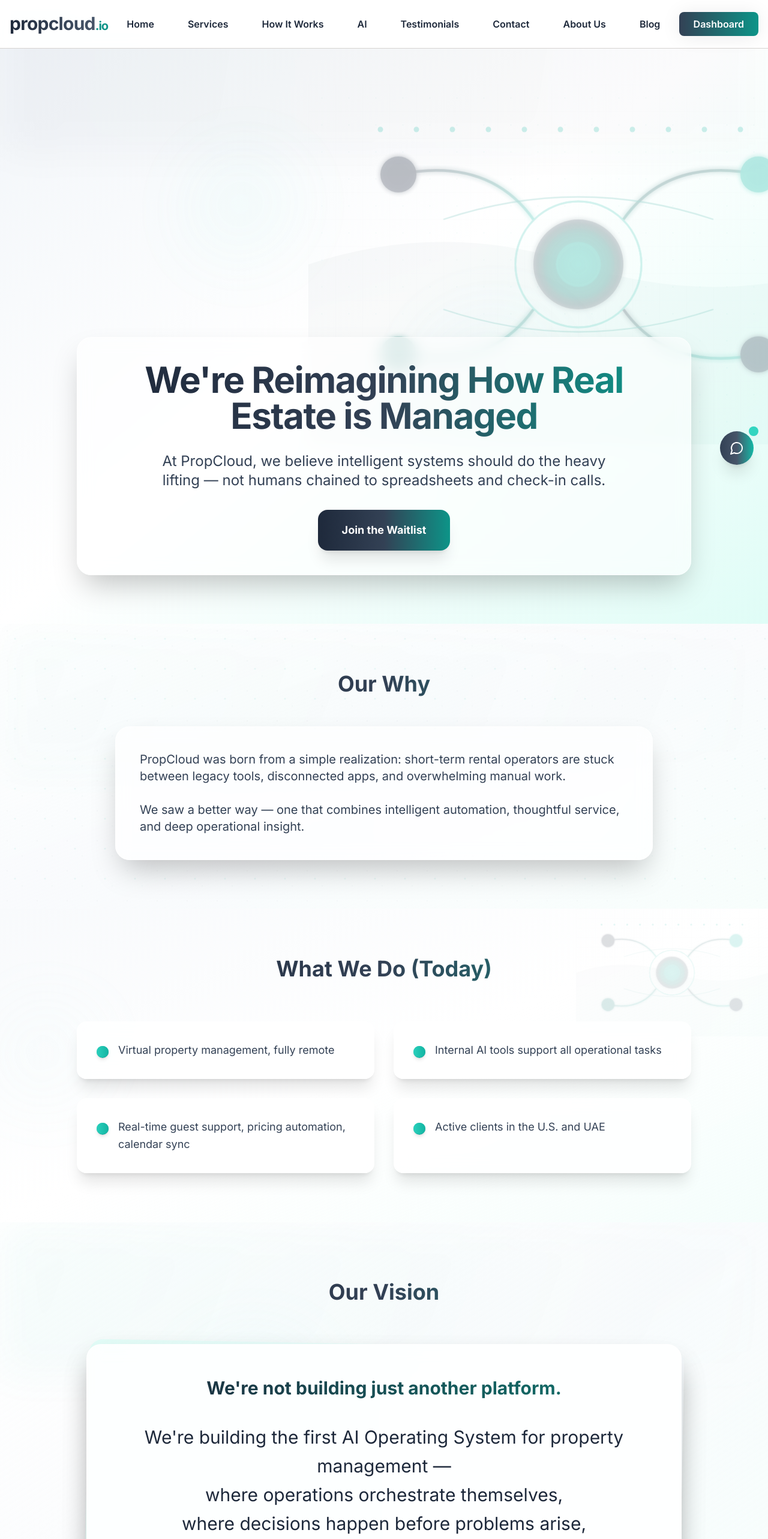
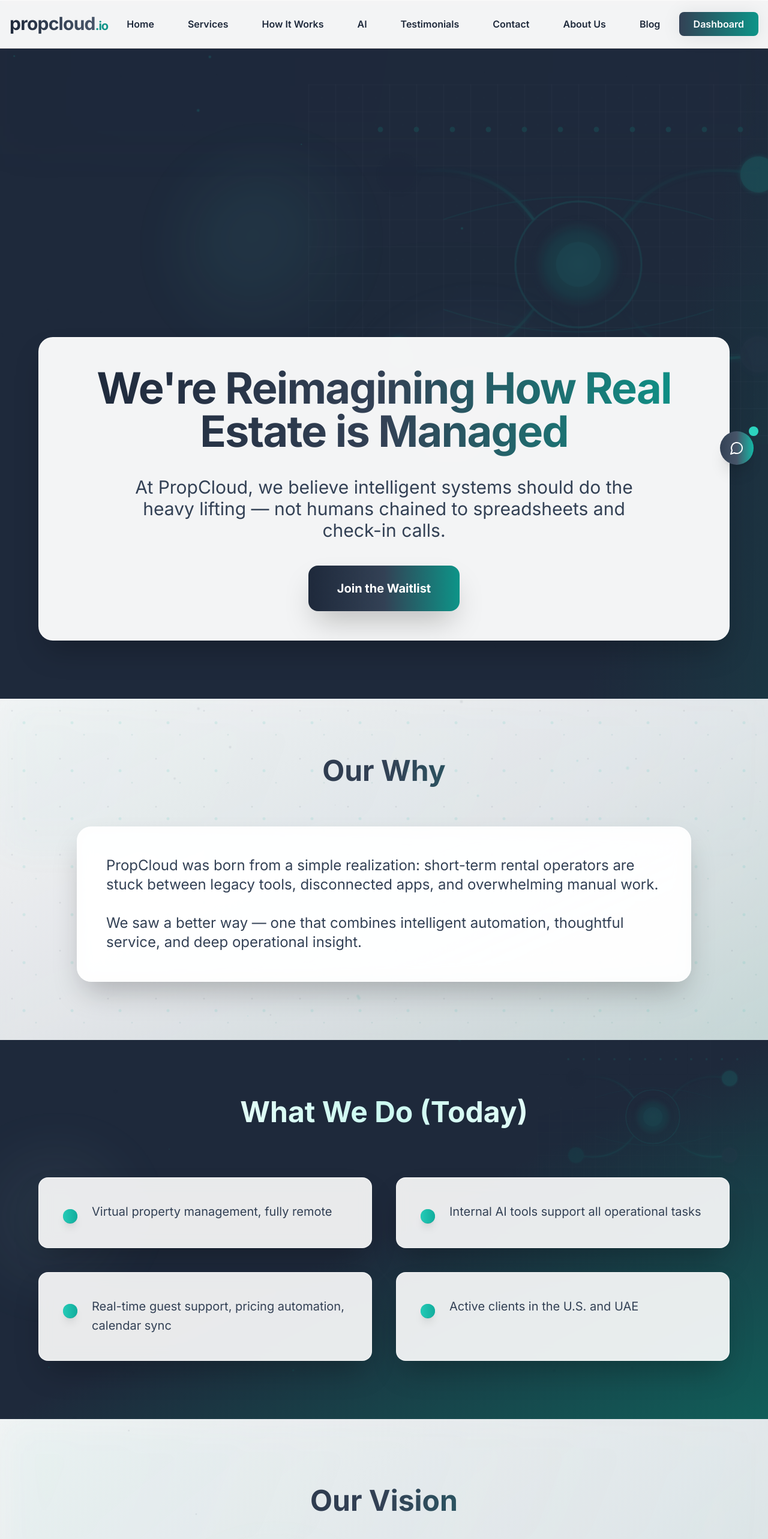
Before and after one commit to propcloud-io/propcloud-future-web, a React (Vite) app: page /about in a window 1280 px wide. Shown: the top 2566 px of the page at 60% size. Built offline with nearby package versions, Linux system fonts and the light colour scheme.

Commit message:
Enhance: Apply consistent visual styles across pages
Apply the same visual enhancements (gradient backgrounds, blur effects, animations) to all website pages for a consistent and professional look.

```diff
--- a/src/pages/About.tsx
+++ b/src/pages/About.tsx
@@ -3,6 +3,7 @@ import Header from "@/components/Header";
 import Footer from "@/components/Footer";
 import AbstractAccent from "@/components/AbstractAccent";
 import SystemGraphic from "@/components/SystemGraphic";
+import ParticleBackground from "@/components/ParticleBackground";
 import { Handshake, Settings, Search, Brain } from "lucide-react";
 import { useEffect } from "react";
 
@@ -28,31 +29,32 @@ export default function About() {
   }, []);
 
   return (
-    <div className="relative min-h-screen flex flex-col bg-gradient-to-br from-slate-50 via-white to-teal-50/50 font-sans overflow-x-hidden">
+    <div className="relative min-h-screen flex flex-col bg-gradient-to-br from-slate-800 via-propcloud-800 to-teal-800 font-sans overflow-x-hidden">
       <Header />
 
       {/* ENHANCED HERO SECTION */}
-      <section className="relative flex flex-col items-center justify-center text-center pt-40 pb-20 px-4 bg-gradient-to-br from-slate-100 via-white to-teal-100/60 overflow-hidden">
-        <AbstractAccent position="top" color="blue" className="opacity-50" />
-        <SystemGraphic className="absolute top-20 left-1/2 transform -translate-x-1/2 opacity-30 z-0 scale-150" />
+      <section className="relative flex flex-col items-center justify-center text-center pt-40 pb-24 px-4 overflow-hidden">
+        <AbstractAccent position="top" color="blue" className="opacity-70" />
+        <ParticleBackground density="heavy" className="opacity-40" />
+        <SystemGraphic className="absolute top-20 left-1/2 transform -translate-x-1/2 opacity-20 z-0 scale-150" />
 
         {/* Enhanced background visuals */}
-        <div className="absolute inset-0 pointer-events-none opacity-20">
-          <div className="absolute top-1/4 left-1/4 w-48 h-48 bg-gradient-to-br from-teal-300/60 to-transparent rounded-full blur-3xl animate-pulse"></div>
-          <div className="absolute bottom-1/4 right-1/4 w-64 h-64 bg-gradient-to-br from-slate-300/50 to-transparent rounded-full blur-3xl animate-pulse" style={{animationDelay: '2s'}}></div>
+        <div className="absolute inset-0 pointer-events-none opacity-30">
+          <div className="absolute top-1/4 left-1/4 w-64 h-64 bg-gradient-to-br from-teal-300/60 to-transparent rounded-full blur-3xl animate-pulse"></div>
+          <div className="absolute bottom-1/4 right-1/4 w-80 h-80 bg-gradient-to-br from-slate-300/50 to-transparent rounded-full blur-3xl animate-pulse" style={{animationDelay: '2s'}}></div>
         </div>
 
         <div className="container mx-auto relative z-10">
-          <div className="relative bg-white/60 backdrop-blur-md rounded-3xl p-10 shadow-2xl border border-white/60 max-w-5xl mx-auto">
-            <h1 className="text-4xl md:text-5xl lg:text-6xl font-extrabold tracking-tight mb-6 max-w-4xl mx-auto leading-tight bg-gradient-to-r from-slate-800 via-propcloud-700 to-teal-600 bg-clip-text text-transparent animate-fade-up">
+          <div className="relative bg-white/95 backdrop-blur-md rounded-3xl p-12 shadow-2xl border border-white/60 max-w-6xl mx-auto">
+            <h1 className="text-5xl md:text-6xl lg:text-7xl font-extrabold tracking-tight mb-8 max-w-5xl mx-auto leading-tight bg-gradient-to-r from-slate-800 via-propcloud-700 to-teal-600 bg-clip-text text-transparent animate-fade-up">
               We're Reimagining How Real Estate is Managed
             </h1>
-            <p className="text-xl md:text-2xl text-slate-700 mb-8 max-w-3xl mx-auto font-medium leading-relaxed animate-fade-up" style={{animationDelay: '.13s', animationFillMode: 'both'}}>
+            <p className="text-2xl md:text-3xl text-slate-700 mb-10 max-w-4xl mx-auto font-medium leading-relaxed animate-fade-up" style={{animationDelay: '.13s', animationFillMode: 'both'}}>
               At PropCloud, we believe intelligent systems should do the heavy lifting — not humans chained to spreadsheets and check-in calls.
             </p>
             <button
               onClick={openChatBot}
-              className="inline-block bg-gradient-to-r from-slate-800 via-propcloud-700 to-teal-600 text-white font-bold rounded-2xl px-10 py-5 text-lg shadow-xl hover:shadow-2xl hover:scale-105 transition-all duration-300 animate-fade-up"
+              className="inline-block bg-gradient-to-r from-slate-800 via-propcloud-700 to-teal-600 text-white font-bold rounded-2xl px-12 py-6 text-xl shadow-2xl hover:shadow-3xl hover:scale-105 transition-all duration-300 animate-fade-up"
               style={{animationDelay: '.26s', animationFillMode: 'both'}}
             >
               Join the Waitlist
@@ -62,29 +64,30 @@ export default function About() {
       </section>
 
       {/* ENHANCED OUR WHY */}
-      <section className="bg-gradient-to-br from-white via-slate-50/70 to-teal-50/40 px-4 py-20 relative overflow-hidden">
-        <AbstractAccent position="top" color="green" className="opacity-30" />
+      <section className="bg-gradient-to-br from-white/95 via-slate-50/90 to-teal-50/80 backdrop-blur-md px-4 py-24 relative overflow-hidden">
+        <AbstractAccent position="top" color="green" className="opacity-40" />
+        <ParticleBackground density="medium" className="opacity-25" />
 
         {/* Enhanced decorative pattern */}
         <div className="absolute inset-0 opacity-20">
           <svg width="100%" height="100%" xmlns="http://www.w3.org/2000/svg">
             <defs>
-              <pattern id="about-dots-enhanced" width="50" height="50" patternUnits="userSpaceOnUse">
-                <circle cx="25" cy="25" r="1.5" fill="#14b8a6" opacity="0.4"/>
-                <circle cx="12" cy="12" r="0.8" fill="#1e293b" opacity="0.3"/>
-                <circle cx="37" cy="37" r="0.8" fill="#0f766e" opacity="0.3"/>
+              <pattern id="about-dots-enhanced" width="80" height="80" patternUnits="userSpaceOnUse">
+                <circle cx="40" cy="40" r="2.5" fill="#14b8a6" opacity="0.5"/>
+                <circle cx="20" cy="20" r="1.5" fill="#1e293b" opacity="0.4"/>
+                <circle cx="60" cy="60" r="1.5" fill="#0f766e" opacity="0.4"/>
               </pattern>
             </defs>
             <rect width="100%" height="100%" fill="url(#about-dots-enhanced)" />
           </svg>
         </div>
 
-        <div className="max-w-4xl mx-auto text-left relative z-10">
-          <h2 className="text-3xl md:text-4xl font-bold mb-12 bg-gradient-to-r from-slate-800 via-propcloud-700 to-teal-600 bg-clip-text text-transparent animate-fade-up text-center">
+        <div className="max-w-5xl mx-auto text-left relative z-10">
+          <h2 className="text-4xl md:text-5xl font-bold mb-16 bg-gradient-to-r from-slate-800 via-propcloud-700 to-teal-600 bg-clip-text text-transparent animate-fade-up text-center">
             Our Why
           </h2>
-          <div className="bg-white/70 backdrop-blur-md rounded-3xl p-10 border border-white/60 shadow-2xl">
-            <p className="text-lg md:text-xl text-slate-700 leading-relaxed animate-fade-up" style={{animationDelay:'.06s', animationFillMode:'both'}}>
+          <div className="bg-white/90 backdrop-blur-md rounded-3xl p-12 border border-white/60 shadow-2xl">
+            <p className="text-xl md:text-2xl text-slate-700 leading-relaxed animate-fade-up" style={{animationDelay:'.06s', animationFillMode:'both'}}>
               PropCloud was born from a simple realization: short-term rental operators are stuck between legacy tools, disconnected apps, and overwhelming manual work.
               <br /><br />
               We saw a better way — one that combines intelligent automation, thoughtful service, and deep operational insight.
@@ -94,22 +97,23 @@ export default function About() {
       </section>
 
       {/* ENHANCED WHAT WE DO TODAY */}
-      <section className="bg-gradient-to-br from-slate-50 via-white to-teal-50/60 px-4 py-20 relative overflow-hidden">
-        <div className="absolute top-0 right-0 w-80 h-80 opacity-15">
+      <section className="bg-gradient-to-br from-slate-800 via-propcloud-800 to-teal-800 px-4 py-24 relative overflow-hidden">
+        <div className="absolute top-0 right-0 w-96 h-96 opacity-15">
           <SystemGraphic />
         </div>
+        <ParticleBackground density="light" className="opacity-20" />
 
         {/* Enhanced background visuals */}
-        <div className="absolute inset-0 pointer-events-none opacity-15">
-          <div className="absolute top-1/3 left-1/5 w-40 h-40 bg-gradient-to-br from-teal-200/60 to-transparent rounded-full blur-3xl animate-pulse"></div>
-          <div className="absolute bottom-1/3 right-1/5 w-48 h-48 bg-gradient-to-br from-slate-200/60 to-transparent rounded-full blur-3xl animate-pulse" style={{animationDelay: '1.5s'}}></div>
+        <div className="absolute inset-0 pointer-events-none opacity-20">
+          <div className="absolute top-1/3 left-1/5 w-48 h-48 bg-gradient-to-br from-teal-200/60 to-transparent rounded-full blur-3xl animate-pulse"></div>
+          <div className="absolute bottom-1/3 right-1/5 w-56 h-56 bg-gradient-to-br from-slate-200/60 to-transparent rounded-full blur-3xl animate-pulse" style={{animationDelay: '1.5s'}}></div>
         </div>
 
-        <div className="max-w-5xl mx-auto relative z-10">
-          <h2 className="text-3xl md:text-4xl font-bold mb-16 text-center bg-gradient-to-r from-slate-800 via-propcloud-700 to-teal-600 bg-clip-text text-transparent animate-fade-up">
+        <div className="max-w-6xl mx-auto relative z-10">
+          <h2 className="text-4xl md:text-5xl font-bold mb-20 text-center bg-gradient-to-r from-white via-teal-100 to-white bg-clip-text text-transparent animate-fade-up">
             What We Do (Today)
           </h2>
-          <div className="grid md:grid-cols-2 gap-8">
+          <div className="grid md:grid-cols-2 gap-10">
             {[
               "Virtual property management, fully remote",
               "Internal AI tools support all operational tasks",
@@ -118,13 +122,13 @@ export default function About() {
             ].map((item, idx) => (
               <div
                 key={idx}
-                className="flex items-start gap-4 p-8 bg-white/80 backdrop-blur-md rounded-2xl shadow-xl hover:shadow-2xl hover:scale-105 transition-all duration-300 animate-fade-up border border-white/60"
+                className="flex items-start gap-6 p-10 bg-white/90 backdrop-blur-md rounded-2xl shadow-2xl hover:shadow-3xl hover:scale-105 transition-all duration-300 animate-fade-up border border-white/60"
                 style={{animationDelay: `${0.06 + idx * 0.08}s`, animationFillMode: 'both'}}
               >
-                <div className="flex-shrink-0 w-5 h-5 rounded-full bg-gradient-to-r from-teal-500 to-teal-600 mt-2 shadow-md">
+                <div className="flex-shrink-0 w-6 h-6 rounded-full bg-gradient-to-r from-teal-500 to-teal-600 mt-3 shadow-lg">
                   <div className="w-full h-full rounded-full bg-gradient-to-r from-teal-400 to-teal-500 animate-pulse"></div>
                 </div>
-                <p className="text-lg text-slate-700 leading-relaxed font-medium">{item}</p>
+                <p className="text-xl text-slate-700 leading-relaxed font-medium">{item}</p>
               </div>
             ))}
           </div>
@@ -132,23 +136,24 @@ export default function About() {
       </section>
 
       {/* ENHANCED MANIFESTO SECTION */}
-      <section className="relative bg-gradient-to-br from-white via-slate-50/70 to-teal-50/40 overflow-hidden">
-        <AbstractAccent position="top" color="green" className="opacity-50" />
+      <section className="relative bg-gradient-to-br from-white/95 via-slate-50/90 to-teal-50/80 backdrop-blur-md overflow-hidden">
+        <AbstractAccent position="top" color="green" className="opacity-60" />
+        <ParticleBackground density="medium" className="opacity-30" />
 
         {/* Enhanced background visuals */}
-        <div className="absolute inset-0 pointer-events-none opacity-25">
-          <div className="absolute top-1/4 left-1/4 w-56 h-56 bg-gradient-to-br from-teal-200/60 to-transparent rounded-full blur-3xl animate-pulse"></div>
-          <div className="absolute bottom-1/4 right-1/4 w-40 h-40 bg-gradient-to-br from-slate-200/60 to-transparent rounded-full blur-2xl animate-pulse" style={{animationDelay: '2s'}}></div>
+        <div className="absolute inset-0 pointer-events-none opacity-30">
+          <div className="absolute top-1/4 left-1/4 w-72 h-72 bg-gradient-to-br from-teal-200/60 to-transparent rounded-full blur-3xl animate-pulse"></div>
+          <div className="absolute bottom-1/4 right-1/4 w-48 h-48 bg-gradient-to-br from-slate-200/60 to-transparent rounded-full blur-2xl animate-pulse" style={{animationDelay: '2s'}}></div>
         </div>
 
-        <div className="max-w-5xl mx-auto px-4 py-24 text-center relative z-10">
-          <h2 className="text-3xl md:text-4xl font-bold mb-16 bg-gradient-to-r from-slate-800 via-propcloud-700 to-teal-600 bg-clip-text text-transparent animate-fade-up">
+        <div className="max-w-6xl mx-auto px-4 py-28 text-center relative z-10">
+          <h2 className="text-4xl md:text-5xl font-bold mb-20 bg-gradient-to-r from-slate-800 via-propcloud-700 to-teal-600 bg-clip-text text-transparent animate-fade-up">
             Our Vision
           </h2>
           <div className="relative">
             <div className="absolute inset-0 bg-gradient-to-r from-teal-100/50 to-slate-100/50 rounded-3xl transform rotate-1 shadow-2xl"></div>
-            <div className="relative bg-white/90 backdrop-blur-md p-12 rounded-3xl shadow-2xl border border-white/80 animate-fade-up" style={{animationDelay:".10s", animationFillMode:"both"}}>
-              <div className="text-xl md:text-2xl lg:text-3xl text-slate-800 font-medium leading-relaxed space-y-8">
+            <div className="relative bg-white/95 backdrop-blur-md p-16 rounded-3xl shadow-2xl border border-white/80 animate-fade-up" style={{animationDelay:".10s", animationFillMode:"both"}}>
+              <div className="text-2xl md:text-3xl lg:text-4xl text-slate-800 font-medium leading-relaxed space-y-10">
                 <p className="font-bold bg-gradient-to-r from-slate-800 to-teal-700 bg-clip-text text-transparent">We're not building just another platform.</p>
                 <p>We're building the first AI Operating System for property management —<br />
                 where operations orchestrate themselves,<br />
@@ -162,41 +167,43 @@ export default function About() {
       </section>
 
       {/* ENHANCED OUR PHILOSOPHY */}
-      <section className="bg-gradient-to-br from-slate-50 via-white to-teal-50/60 px-4 py-20 relative overflow-hidden">
+      <section className="bg-gradient-to-br from-slate-800 via-propcloud-800 to-teal-800 px-4 py-24 relative overflow-hidden">
+        <ParticleBackground density="light" className="opacity-25" />
+
         {/* Enhanced decorative pattern */}
         <div className="absolute inset-0 opacity-15">
           <svg width="100%" height="100%" xmlns="http://www.w3.org/2000/svg">
             <defs>
-              <pattern id="philosophy-pattern-enhanced" width="80" height="80" patternUnits="userSpaceOnUse">
-                <circle cx="40" cy="40" r="2.5" fill="#14b8a6" opacity="0.5"/>
-                <circle cx="20" cy="20" r="1.5" fill="#1e293b" opacity="0.4"/>
-                <circle cx="60" cy="60" r="1.5" fill="#0f766e" opacity="0.4"/>
+              <pattern id="philosophy-pattern-enhanced" width="100" height="100" patternUnits="userSpaceOnUse">
+                <circle cx="50" cy="50" r="3" fill="#14b8a6" opacity="0.6"/>
+                <circle cx="25" cy="25" r="2" fill="#1e293b" opacity="0.5"/>
+                <circle cx="75" cy="75" r="2" fill="#0f766e" opacity="0.5"/>
               </pattern>
             </defs>
             <rect width="100%" height="100%" fill="url(#philosophy-pattern-enhanced)" />
           </svg>
         </div>
 
-        <div className="max-w-5xl mx-auto relative z-10">
-          <h2 className="text-3xl md:text-4xl font-bold mb-16 text-center bg-gradient-to-r from-slate-800 via-propcloud-700 to-teal-600 bg-clip-text text-transparent animate-fade-up">
+        <div className="max-w-6xl mx-auto relative z-10">
+          <h2 className="text-4xl md:text-5xl font-bold mb-20 text-center bg-gradient-to-r from-white via-teal-100 to-white bg-clip-text text-transparent animate-fade-up">
             Our Philosophy
           </h2>
-          <div className="grid md:grid-cols-2 lg:grid-cols-4 gap-8">
+          <div className="grid md:grid-cols-2 lg:grid-cols-4 gap-10">
             {[
-              { icon: <Handshake size={36} className="text-teal-600" />, text: "Human-first" },
-              { icon: <Settings size={36} className="text-slate-600" />, text: "Automation with empathy" },
-              { icon: <Search size={36} className="text-teal-600" />, text: "Real-world learning > synthetic AI demos" },
-              { icon: <Brain size={36} className="text-slate-600" />, text: "Intelligence = intuition + experience" }
+              { icon: <Handshake size={40} className="text-teal-400" />, text: "Human-first" },
+              { icon: <Settings size={40} className="text-slate-300" />, text: "Automation with empathy" },
+              { icon: <Search size={40} className="text-teal-400" />, text: "Real-world learning > synthetic AI demos" },
+              { icon: <Brain size={40} className="text-slate-300" />, text: "Intelligence = intuition + experience" }
             ].map((item, idx) => (
               <div
                 key={idx}
-                className="flex flex-col items-center text-center gap-6 p-8 bg-white/80 backdrop-blur-md rounded-2xl shadow-xl hover:shadow-2xl hover:scale-105 transition-all duration-300 animate-fade-up border border-white/60"
+                className="flex flex-col items-center text-center gap-8 p-10 bg-white/90 backdrop-blur-md rounded-2xl shadow-2xl hover:shadow-3xl hover:scale-105 transition-all duration-300 animate-fade-up border border-white/60"
                 style={{animationDelay: `${0.06 + idx * 0.08}s`, animationFillMode: 'both'}}
               >
-                <div className="flex items-center justify-center w-20 h-20 rounded-full bg-gradient-to-br from-white to-slate-50 shadow-lg border border-white/60">
+                <div className="flex items-center justify-center w-24 h-24 rounded-full bg-gradient-to-br from-white to-slate-50 shadow-xl border border-white/60">
                   {item.icon}
                 </div>
-                <p className="text-lg font-semibold text-slate-800 leading-tight">{item.text}</p>
+                <p className="text-xl font-semibold text-slate-800 leading-tight">{item.text}</p>
               </div>
             ))}
           </div>
@@ -204,24 +211,25 @@ export default function About() {
       </section>
 
       {/* ENHANCED CALL TO ACTION */}
-      <section className="bg-gradient-to-br from-white via-slate-50/70 to-teal-50/40 px-4 py-20 relative overflow-hidden">
-        <AbstractAccent position="bottom" color="blue" className="opacity-40" />
+      <section className="bg-gradient-to-br from-white/95 via-slate-50/90 to-teal-50/80 backdrop-blur-md px-4 py-24 relative overflow-hidden">
+        <AbstractAccent position="bottom" color="blue" className="opacity-50" />
+        <ParticleBackground density="medium" className="opacity-20" />
 
         {/* Enhanced background visuals */}
-        <div className="absolute inset-0 pointer-events-none opacity-15">
-          <div className="absolute top-1/2 left-1/2 transform -translate-x-1/2 -translate-y-1/2 scale-100">
+        <div className="absolute inset-0 pointer-events-none opacity-20">
+          <div className="absolute top-1/2 left-1/2 transform -translate-x-1/2 -translate-y-1/2 scale-125">
             <SystemGraphic />
           </div>
         </div>
 
-        <div className="max-w-4xl mx-auto text-center relative z-10">
-          <div className="bg-white/70 backdrop-blur-md rounded-3xl p-12 border border-white/60 shadow-2xl">
-            <h3 className="text-3xl md:text-4xl font-bold text-slate-800 mb-8 animate-fade-up bg-gradient-to-r from-slate-800 to-teal-700 bg-clip-text text-transparent">
+        <div className="max-w-5xl mx-auto text-center relative z-10">
+          <div className="bg-white/90 backdrop-blur-md rounded-3xl p-16 border border-white/60 shadow-2xl">
+            <h3 className="text-4xl md:text-5xl font-bold text-slate-800 mb-10 animate-fade-up bg-gradient-to-r from-slate-800 to-teal-700 bg-clip-text text-transparent">
               Want to manage your properties the intelligent way?
             </h3>
             <button
               onClick={openChatBot}
-              className="inline-block bg-gradient-to-r from-teal-600 via-teal-500 to-slate-700 text-white font-bold rounded-2xl px-10 py-5 text-lg shadow-xl hover:shadow-2xl hover:scale-105 transition-all duration-300 animate-fade-up"
+              className="inline-block bg-gradient-to-r from-teal-600 via-teal-500 to-slate-700 text-white font-bold rounded-2xl px-12 py-6 text-xl shadow-2xl hover:shadow-3xl hover:scale-105 transition-all duration-300 animate-fade-up"
             >
               Let's Talk
             </button>
```
Also changed, not shown: src/pages/Blog.tsx (+31 -28 lines), src/pages/Dashboard.tsx (+33 -29 lines).
